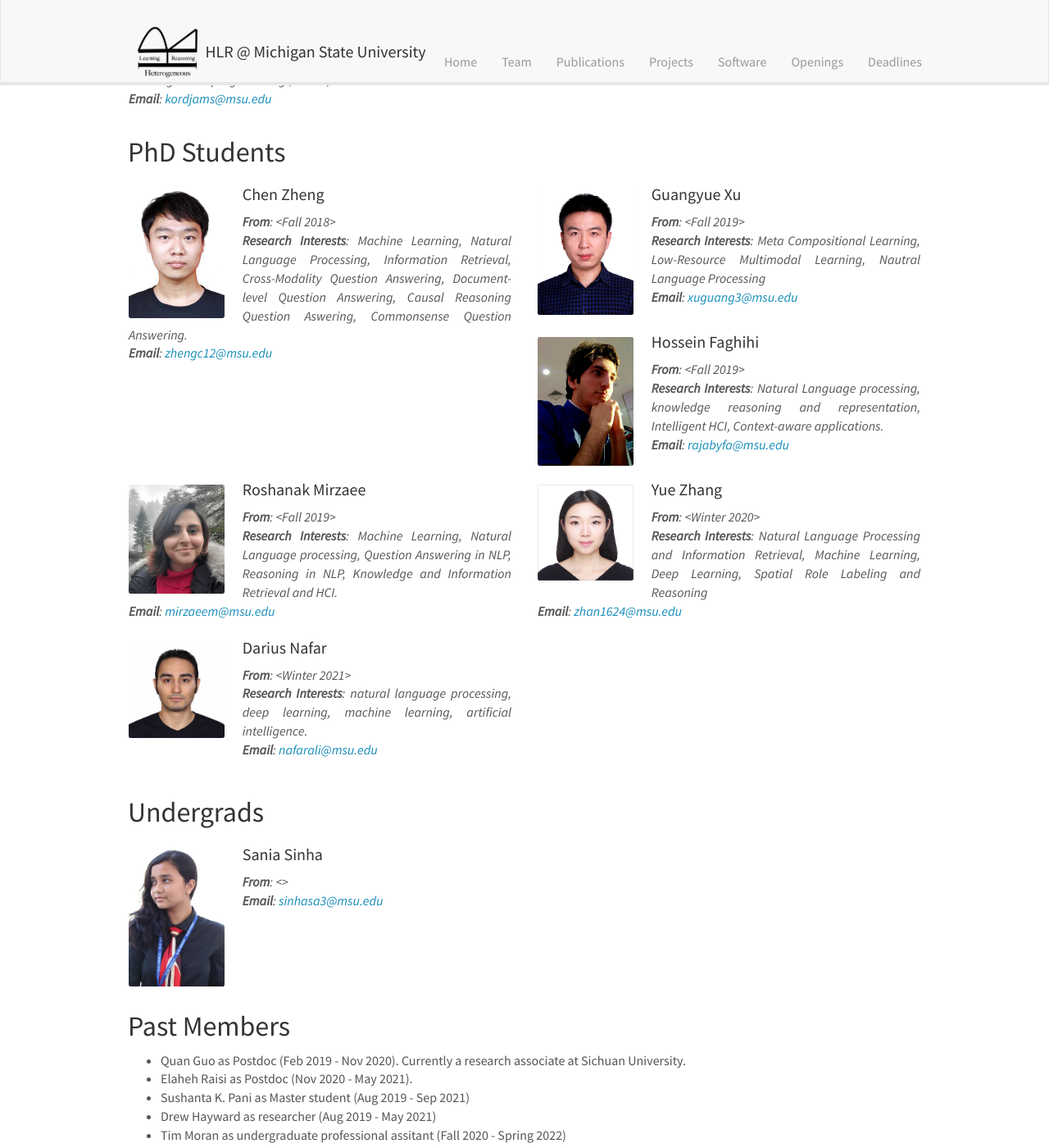
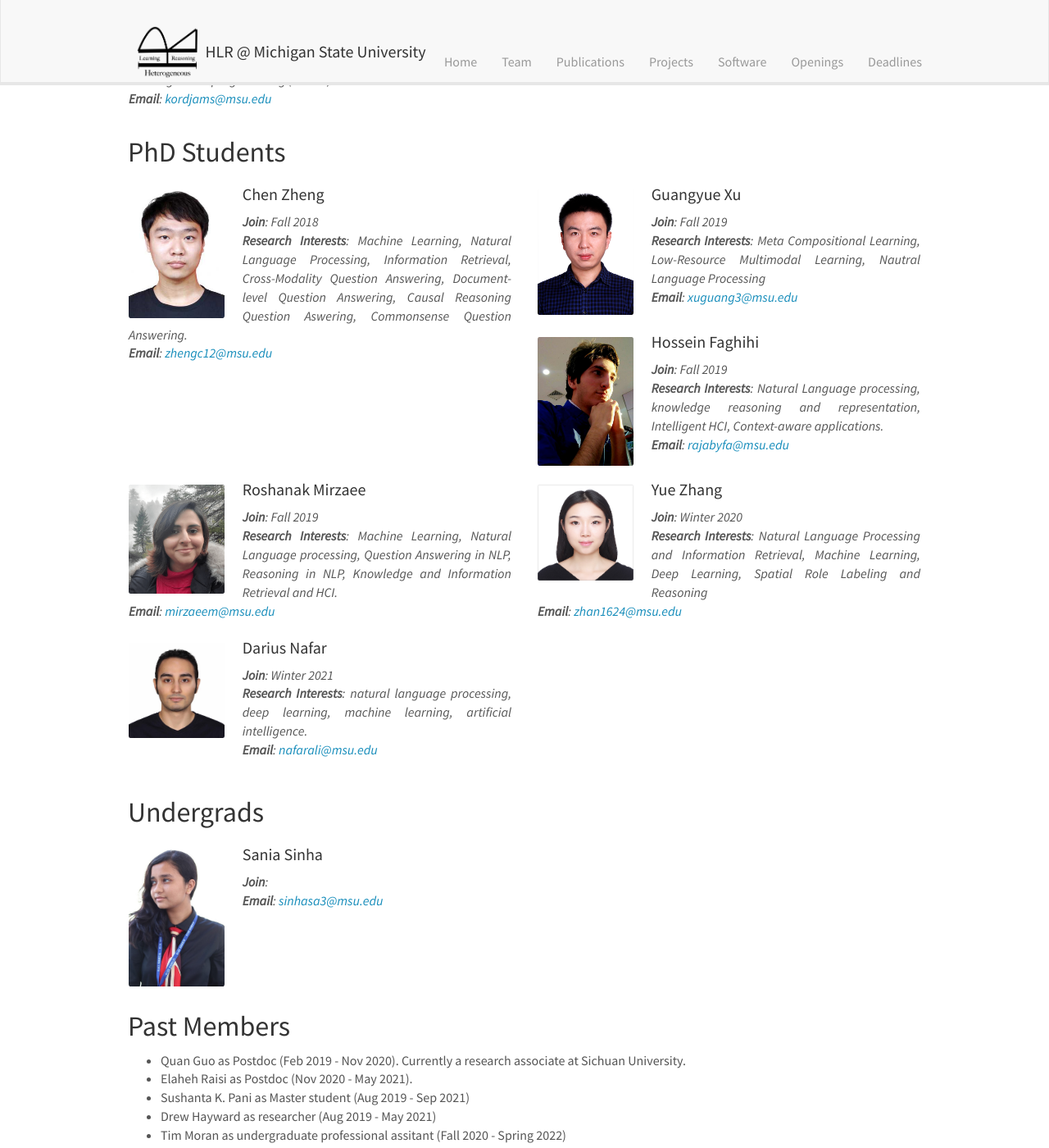
Before and after one commit to HLR/HLR.github.io, a Jekyll site: the page built from _pages/team.md, in a window 1280 px wide and 1400 px high, scrolled down 1260 px. Shown: the whole window at 82% size. Built offline with Jekyll 4.4.1, drawn with Linux system fonts in a browser that asks for light colours; nearby versions of some CDN libraries.

Commit message:
Update team.md

```diff
--- a/_pages/team.md
+++ b/_pages/team.md
@@ -38,7 +38,7 @@ Go to <a href="{{ site.url }}{{ site.baseurl }}/pictures/"> <b>Gallery</b> </a>
 <div class="col-sm-6 clearfix">
   <img src="{{ site.url }}{{ site.baseurl }}/images/profiles/{{ member.photo }}" class="img-responsive" width="25%" style="float: left"/>
   <h4><a href="{{ member.webpage }}" style="color:inherit">{{ member.name }}</a></h4>
-  <i><b>From</b>: <{{ member.joined }}>
+  <i><b>Join</b>: {{ member.joined }}</i><br>
   <i><b>Research Interests</b>: {{ member.research_interest }}<br><b>Email</b>: <{{ member.email }}></i>
 </div>
 {% endfor %}
@@ -50,7 +50,7 @@ Go to <a href="{{ site.url }}{{ site.baseurl }}/pictures/"> <b>Gallery</b> </a>
 <div class="col-sm-6 clearfix" style="min-height: 180px;">
   <img src="{{ site.url }}{{ site.baseurl }}/images/profiles/{{ member.photo }}" class="img-responsive" width="25%" style="float: left;"/>
   <h4><a href="{{ member.webpage }}" style="color:inherit">{{ member.name }}</a></h4>
-  <i><b>From</b>: <{{ member.joined }}><br>
+  <i><b>Join</b>: {{ member.joined }}</i><br>
   <i><b>Research Interests</b>: {{ member.research_interest }}<br><b>Email</b>: <{{ member.email }}></i>
 </div>
 {% endfor %}
@@ -63,7 +63,7 @@ Go to <a href="{{ site.url }}{{ site.baseurl }}/pictures/"> <b>Gallery</b> </a>
 <div class="col-sm-6 clearfix">
   <img src="{{ site.url }}{{ site.baseurl }}/images/profiles/{{ member.photo }}" class="img-responsive" width="25%" style="float: left" />
   <h4><a href="{{ member.webpage }}" style="color:inherit">{{ member.name }}</a></h4>
-  <i><b>From</b>: <{{ member.joined }}><br>
+  <i><b>Join</b>: {{ member.joined }}</i><br>
   <i><b>Email</b>: <{{ member.email }}></i>
 </div>
 {% endfor %}
@@ -75,7 +75,7 @@ Go to <a href="{{ site.url }}{{ site.baseurl }}/pictures/"> <b>Gallery</b> </a>
 <div class="col-sm-6 clearfix" style="min-height: 180px;">
   <img src="{{ site.url }}{{ site.baseurl }}/images/profiles/{{ member.photo }}" class="img-responsive" width="25%" style="float: left"/>
   <h4><a href="{{ member.webpage }}" style="color:inherit">{{ member.name }}</a></h4>
-  <i><b>From</b>: <{{ member.joined }}><br>
+  <i><b>Join</b>: {{ member.joined }}</i><br>
   <i><b>Email</b>: <{{ member.email }}>
 
 </div>
```
